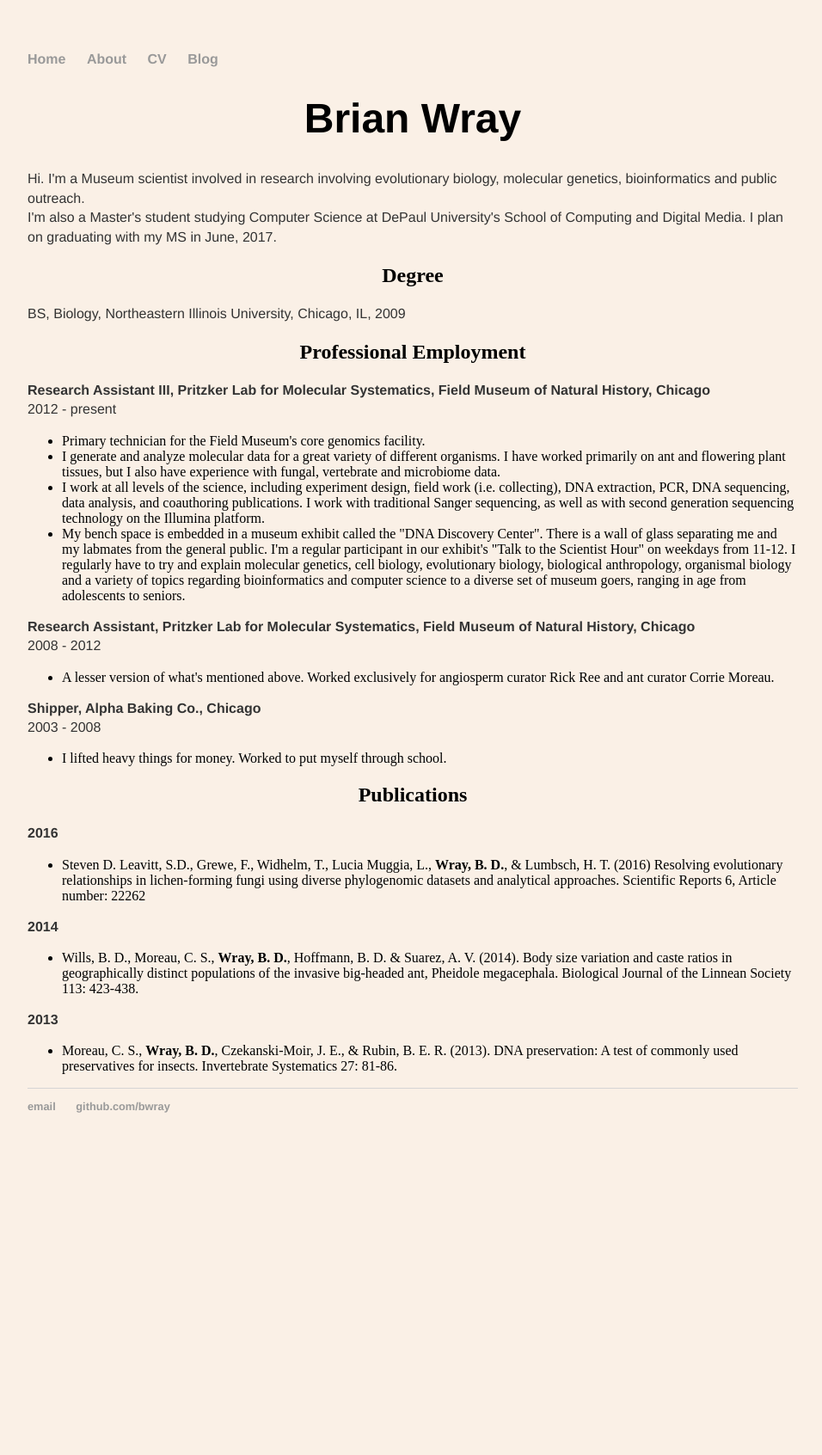
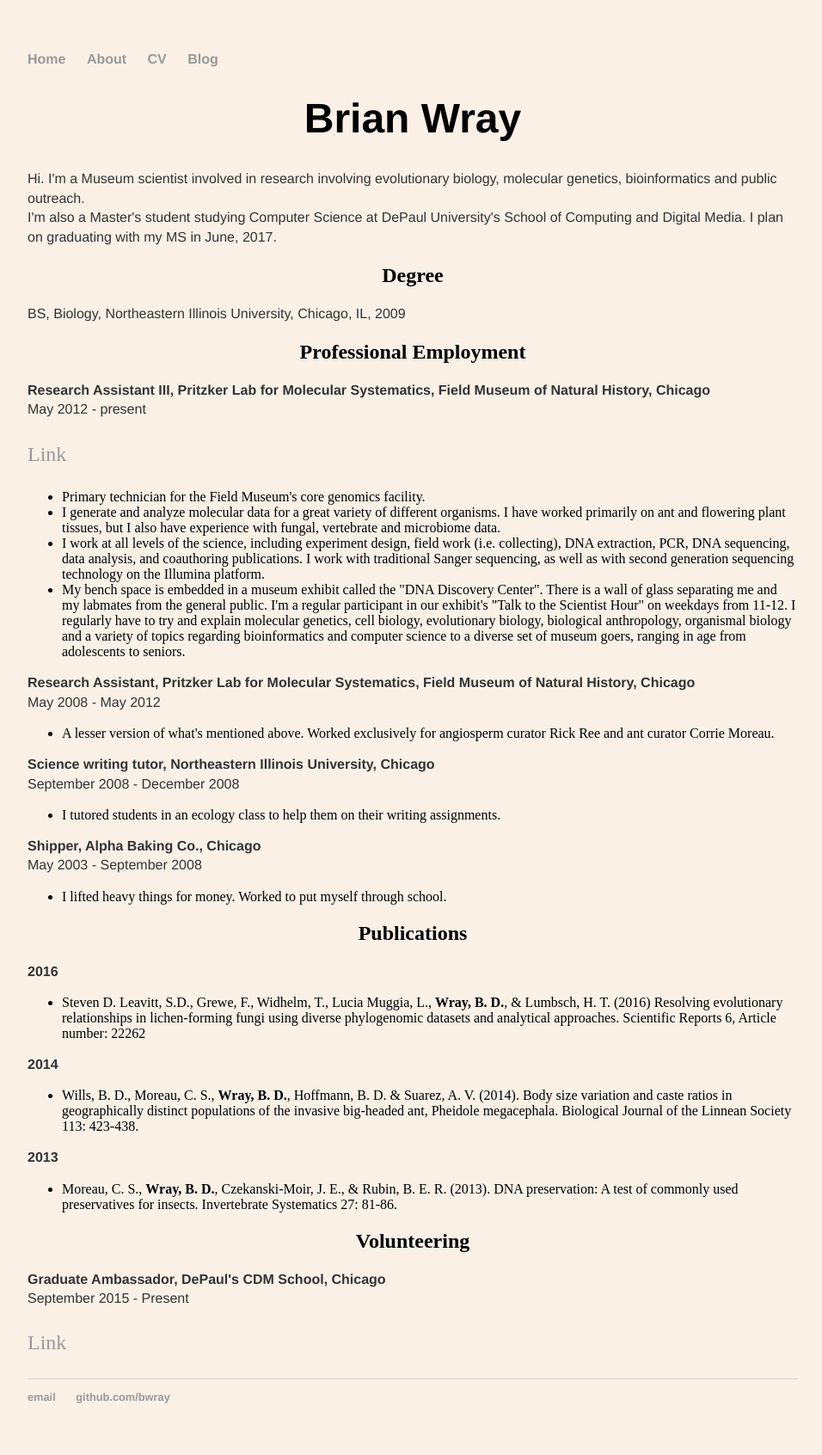
Before and after one commit to bwray/bwray.github.io, a Jekyll site: the page built from cv/index.html, in a window 1280 px wide. Shown: the whole page at 86% size, without its empty margins (160-1116 px from the left). Built offline with Jekyll 4.4.1, drawn with Linux system fonts in a browser that asks for light colours; before the commit the page ends 1354 px from its top, so only the background shows below that.

Commit message:
playing with html on the cv

```diff
--- a/cv/index.html
+++ b/cv/index.html
@@ -12,7 +12,8 @@ title: Brian Wray's CV
 
 	<h2 style="text-align:center;">Professional Employment</h2>
 	<p style = "font-family: helvetica; font-size: 100%"><strong>Research Assistant III, Pritzker Lab for Molecular Systematics, Field Museum of Natural History, Chicago</strong>
-	<br>2012 - present</p>
+	<br>May 2012 - present</p>
+	<p><a href="https://www.fieldmuseum.org/about/staff/profile/726">Link</a></p>
 	<ul>
 	<li>Primary technician for the Field Museum's core genomics facility.</li>
 
@@ -30,16 +31,23 @@ title: Brian Wray's CV
 	</ul>
 
 	<p style = "font-family: helvetica; font-size: 100%"><strong>Research Assistant, Pritzker Lab for Molecular Systematics, Field Museum of Natural History, Chicago</strong>
-	<br>2008 - 2012</p>
+	<br>May 2008 - May 2012</p>
 	<ul>
 	<li>A lesser version of what's mentioned above. Worked exclusively for angiosperm curator Rick Ree and ant curator Corrie Moreau. </li>
 	</ul>
 
+	<p style = "font-family: helvetica; font-size: 100%"><strong>Science writing tutor, Northeastern Illinois University, Chicago</strong>
+	<br>September 2008 - December 2008</p>
+	<ul>
+	<li>I tutored students in an ecology class to help them on their writing assignments.</li>
+	</ul>
+
 	<p style = "font-family: helvetica; font-size: 100%"><strong>Shipper, Alpha Baking Co., Chicago</strong>
-	<br>2003 - 2008</p>
+	<br>May 2003 - September 2008</p>
 	<ul>
 	<li>I lifted heavy things for money. Worked to put myself through school.</li>
 	</ul>
+
 	<h2 style="text-align:center;">Publications</h2>
 	<p style = "font-family: helvetica; font-size: 100%"><strong>2016</strong></p>
 	<ul>
@@ -53,3 +61,8 @@ title: Brian Wray's CV
 	<ul>
 	<li>Moreau, C. S., <strong>Wray, B. D.</strong>, Czekanski-Moir, J. E., & Rubin, B. E. R. (2013). DNA preservation: A test of commonly used preservatives for insects. Invertebrate Systematics 27: 81-86.</li>
 	</ul>
+
+	<h2 style="text-align:center;">Volunteering</h2>
+	<p style = "font-family: helvetica; font-size: 100%"><strong>Graduate Ambassador, DePaul's CDM School, Chicago</strong><br/>
+	September 2015 - Present </p>
+	<p><a href="https://www.cdm.depaul.edu/Prospective%20Students/Pages/ambassadorinfo.aspx?ambassadorId=91">Link</a></p>
```
